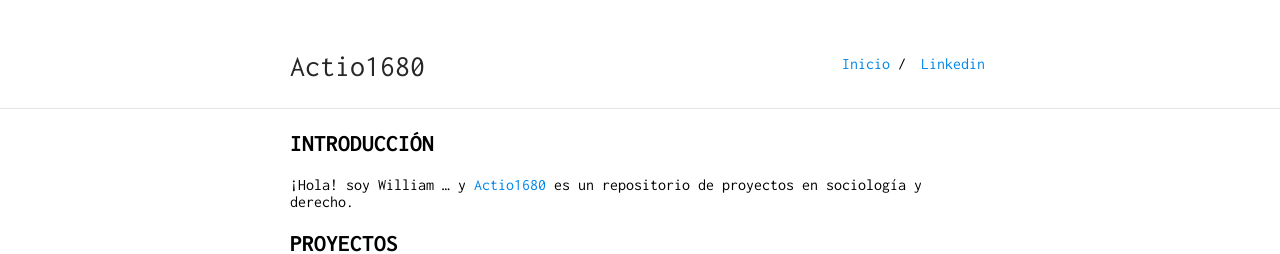
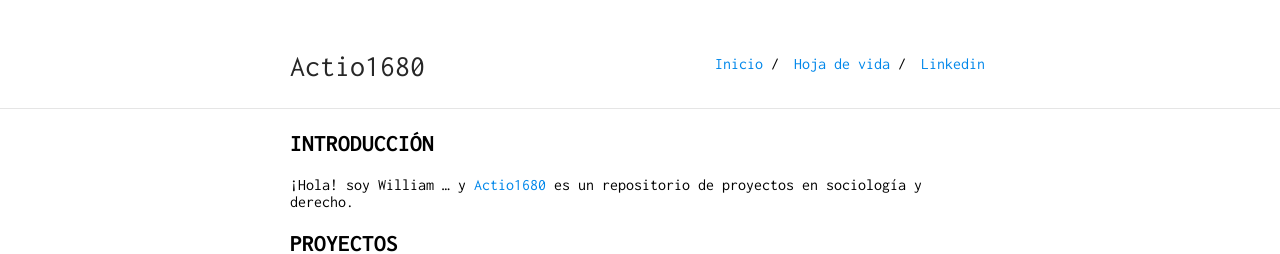
Before and after one commit to actio1680/actio1680.github.io, a Jekyll site: the page built from index.md, in a window 1280 px wide. Shown: the top 254 px of the page. Built offline with Jekyll 4.4.1, drawn with Linux system fonts in a browser that asks for light colours; our own code applies the rules of GitHub Pages for plain Markdown files.

Commit message:
Update _config.yml

```diff
--- a/_config.yml
+++ b/_config.yml
@@ -18,5 +18,7 @@ sass:
 nav:
  - name: "Inicio"
    link: "/"
+ - name: "Hoja de vida"
+   link: "/"
  - name: "Linkedin"
    link: "https://bit.ly/Linkedin-wab"
```
